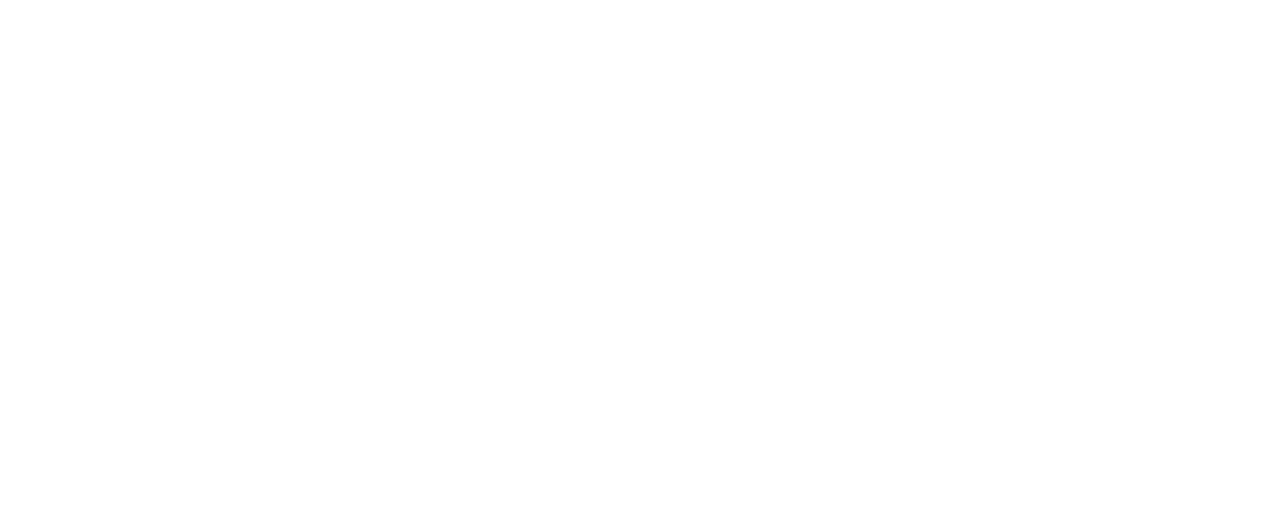
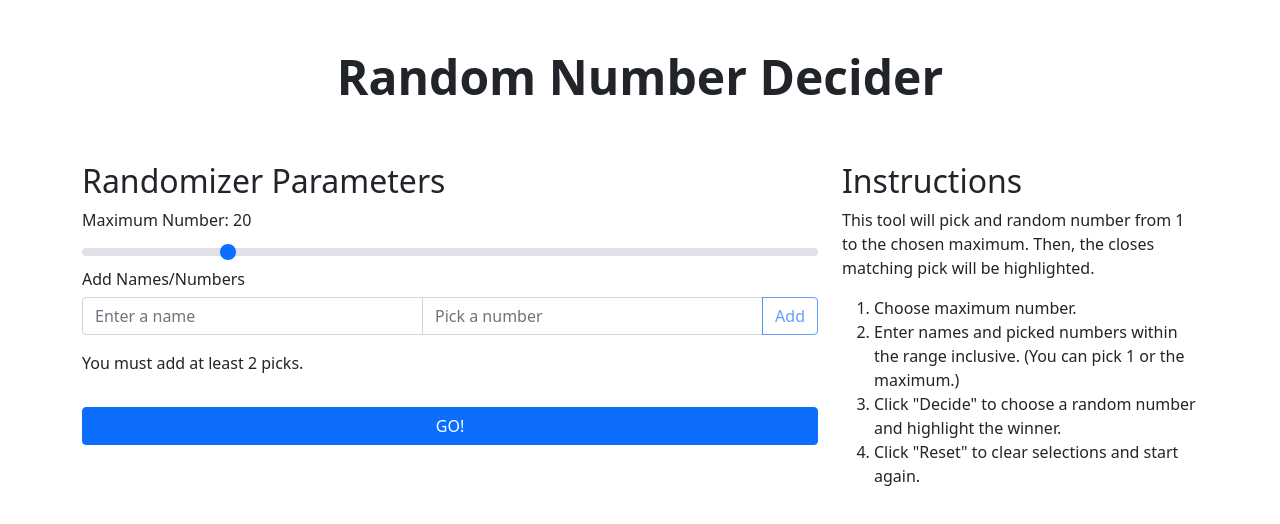
Before and after one commit to median-man/decision-helper, a React (Create React App) app: page / in a window 1280 px wide. Shown: the top 524 px of the page. Built offline with nearby package versions, Linux system fonts and the light colour scheme.

Commit message:
Initial layout

```diff
--- a/package.json
+++ b/package.json
@@ -6,8 +6,10 @@
     "@testing-library/jest-dom": "^5.16.1",
     "@testing-library/react": "^12.1.2",
     "@testing-library/user-event": "^13.5.0",
+    "bootstrap": "^5.1.3",
     "gh-pages": "^3.2.3",
     "react": "^17.0.2",
+    "react-bootstrap": "^2.1.1",
     "react-dom": "^17.0.2",
     "react-scripts": "5.0.0",
     "web-vitals": "^2.1.3"
--- a/src/App.js
+++ b/src/App.js
@@ -1,5 +1,176 @@
+import { useState } from "react";
+
+// UI Components
+import Badge from "react-bootstrap/Badge";
+import Button from "react-bootstrap/Button";
+import Container from "react-bootstrap/Container";
+import Form from "react-bootstrap/Form";
+import FormControl from "react-bootstrap/FormControl";
+import InputGroup from "react-bootstrap/InputGroup";
+import ListGroup from "react-bootstrap/ListGroup";
+import Row from "react-bootstrap/Row";
+import Col from "react-bootstrap/Col";
+
+// TODO: implement Row, Col, Container components
+// TODO: pressing enter while adding picks should add the pick not submit the form
+// TODO: give the name input focus after adding a pick
+// TODO: arrow keys should set max number
+// TODO: debounced number keys should set max number
+// TODO: pressing ctrl+enter should submit the form regardless of which element has focus
+
 function App() {
-  return <div className="App"></div>;
+  const [maxNum, setMaxNum] = useState(20);
+  const [picks, setPicks] = useState([]);
+  const [newPick, setNewPick] = useState({ name: "", number: "" });
+
+  const handleNewPickChange = (event) => {
+    const { name, value } = event.target;
+    setNewPick((prev) => ({ ...prev, [name]: value }));
+  };
+
+  const isInputInvalid =
+    !newPick.name || newPick.number < 1 || newPick.number > maxNum;
+
+  const handleAddPick = () => {
+    const { name, number } = newPick;
+    if (isInputInvalid) {
+      // incomplete input
+      return;
+    }
+    // check for duplicates
+    for (const pick of picks) {
+      if (name.toLowerCase() === pick.name.toLowerCase()) {
+        alert("Each name must be unique.");
+        return;
+      }
+      if (number === pick.number) {
+        alert("That number has already been picked. Pick another number.");
+        return;
+      }
+    }
+    setPicks((prevState) => [...prevState, newPick]);
+    setNewPick({ name: "", number: "" });
+  };
+
+  return (
+    <Container>
+      <header className="px-4 pt-5 text-center">
+        <h1 className="display-5 fw-bold">Random Number Decider</h1>
+      </header>
+      <div className="row">
+        <div className="col-md-8 pt-5">
+          {/* Decider Inputs */}
+          <form>
+            <h2>Randomizer Parameters</h2>
+            <Form.Group>
+              <Form.Label>Maximum Number: {maxNum}</Form.Label>
+              <Form.Range
+                min={1}
+                max={100}
+                step={1}
+                value={maxNum}
+                onChange={(event) => setMaxNum(event.target.value)}
+              />
+            </Form.Group>
+            <fieldset>
+              <h3 className="h6">Add Names/Numbers</h3>
+              {/* Inputs for adding picks to the list */}
+              <InputGroup className="mb-3">
+                <FormControl
+                  name="name"
+                  aria-label="name"
+                  aria-describedby="add-pick"
+                  placeholder="Enter a name"
+                  value={newPick.name}
+                  onChange={handleNewPickChange}
+                />
+                <FormControl
+                  name="number"
+                  aria-label="number"
+                  type="number"
+                  min={1}
+                  max={maxNum}
+                  aria-describedby="add-pick"
+                  placeholder="Pick a number"
+                  value={newPick.number}
+                  onChange={handleNewPickChange}
+                />
+                {/* This button adds a new pick to the list */}
+                <Button
+                  type="button"
+                  variant="outline-primary"
+                  id="add-pick"
+                  onClick={handleAddPick}
+                  disabled={isInputInvalid}
+                >
+                  Add
+                </Button>
+              </InputGroup>
+              {picks.length === 0 ? (
+                <p>You must add at least 2 picks.</p>
+              ) : (
+                <ListGroup className="w-auto">
+                  {picks.map(({ name, number }) => (
+                    <ListGroup.Item
+                      key={name}
+                      className="d-flex justify-content-between"
+                    >
+                      <div>
+                        <Badge
+                          bg="secondary"
+                          style={{ width: "3.2em" }}
+                          className="me-2"
+                        >
+                          {number}
+                        </Badge>{" "}
+                        {name}
+                      </div>
+                      {/*
+                        react-bootstrap CloseButton seems to be bugged. Using vanilla BS instead.
+                        Would like to make it red, but this uses and URL encoded image so color
+                        styles won't do the job.
+
+                        TODO: edit svg to red.
+                      */}
+                      <button
+                        type="button"
+                        className="btn-close"
+                        aria-label={`remove ${name}`}
+                      ></button>
+                    </ListGroup.Item>
+                  ))}
+                </ListGroup>
+              )}
+            </fieldset>
+            <Button type="submit" variant="primary" className="w-100 mt-3">
+              GO!
+            </Button>
+          </form>
+        </div>
+        <div className="col-md-4 pt-5">
+          <aside>
+            <h2>Instructions</h2>
+            <p>
+              This tool will pick and random number from 1 to the chosen
+              maximum. Then, the closes matching pick will be highlighted.
+            </p>
+            <ol>
+              <li>Choose maximum number.</li>
+              <li>
+                Enter names and picked numbers within the range inclusive. (You
+                can pick 1 or the maximum.)
+              </li>
+              <li>
+                Click "Decide" to choose a random number and highlight the
+                winner.
+              </li>
+              <li>Click "Reset" to clear selections and start again.</li>
+            </ol>
+          </aside>
+        </div>
+      </div>
+    </Container>
+  );
 }
 
 export default App;
--- a/src/index.js
+++ b/src/index.js
@@ -1,5 +1,6 @@
 import React from 'react';
 import ReactDOM from 'react-dom';
+import "bootstrap/dist/css/bootstrap.min.css";
 import App from './App';
 import reportWebVitals from './reportWebVitals';
 
```
Also changed, not shown: 1 other file (tests, documents, lock files or other folders).
